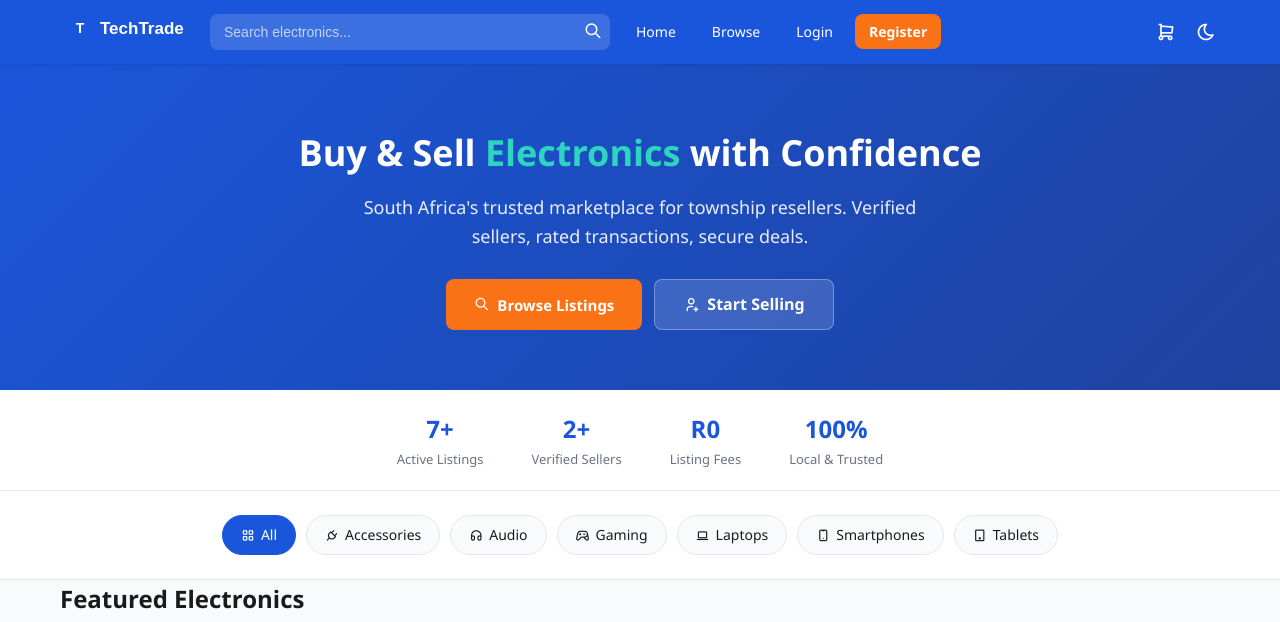
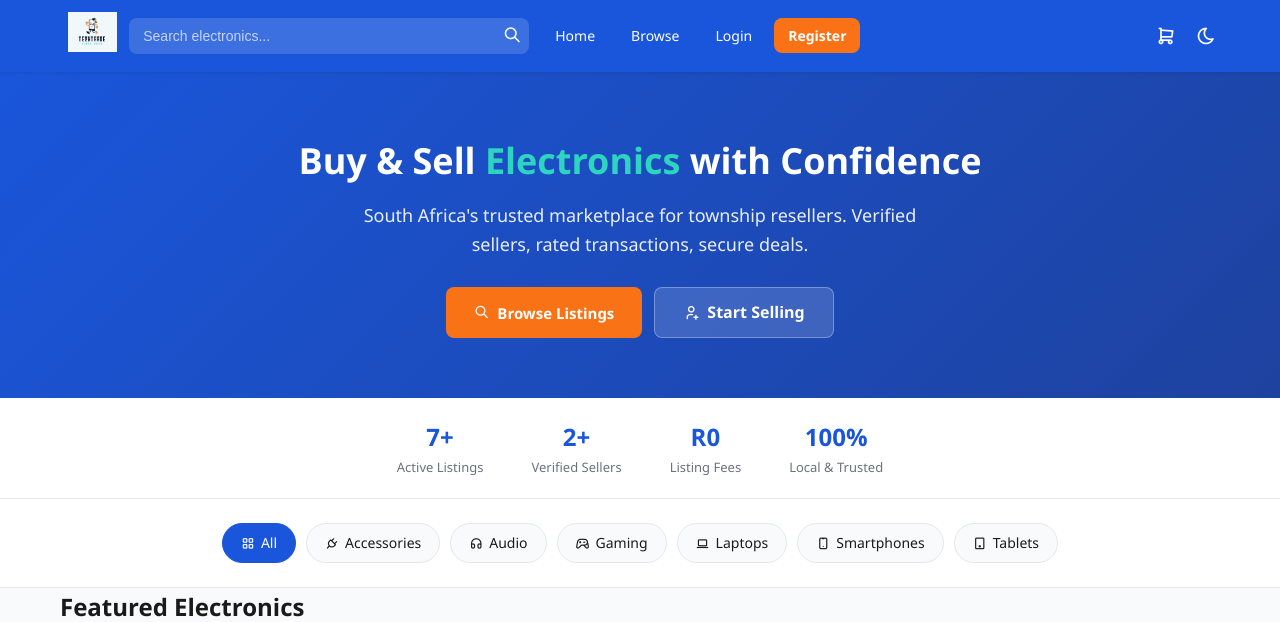
Before and after one commit to Im-Charmaine/techtrade, a PHP site: page /index.php in a window 1280 px wide. Shown: the top 622 px of the page. Run offline with PHP 8.4, Linux system fonts and the light colour scheme; data comes from the database, SQL or seed files in the repository; data that the repository does not hold is empty.

Commit message:
Add logo

```diff
--- a/includes/header.php
+++ b/includes/header.php
@@ -11,12 +11,16 @@
     <title>TechTrade - Buy & Sell Electronics in South Africa</title>
     <link rel="stylesheet" href="/css/style.css">
     <link rel="stylesheet" href="https://cdn.jsdelivr.net/npm/@tabler/icons-webfont@latest/dist/tabler-icons.min.css">
+    <link rel="icon" type="image/png" href=!/images/logo.png">
 
     <!-- Google tag (gtag.js) -->
     <script async src="https://www.googletagmanager.com/gtag/js?id=G-4EWM40GR4Y"></script>
     <script>
         window.dataLayer = window.dataLayer || [];
-  function gtag(){dataLayer.push(arguments);}
+
+        function gtag() {
+            dataLayer.push(arguments);
+        }
         gtag('js', new Date());
 
         gtag('config', 'G-4EWM40GR4Y');
@@ -42,11 +46,7 @@
             <!-- Logo -->
             <a href="/index.php" class="nav-logo">
                 <a href="/index.php" class="nav-logo">
-                    <svg width="130" height="32" viewBox="0 0 130 32">
-                        <rect x="0" y="4" width="24" height="24" rx="6" fill="#1A56DB" />
-                        <text x="12" y="21" font-family="Arial" font-size="14" font-weight="700" fill="white" text-anchor="middle">T</text>
-                        <text x="32" y="22" font-family="Arial" font-size="17" font-weight="600" fill="white">TechTrade</text>
-                    </svg>
+                    <img src="/images/logo.png" alt="TechTrade" height="40" style="max-width: 150px; object-fit: contain;">
                 </a>
 
                 <!-- Search Bar -->
```
Also changed, not shown: images/logo.png (added). Lines whose indentation alone changed are shown as unchanged.
